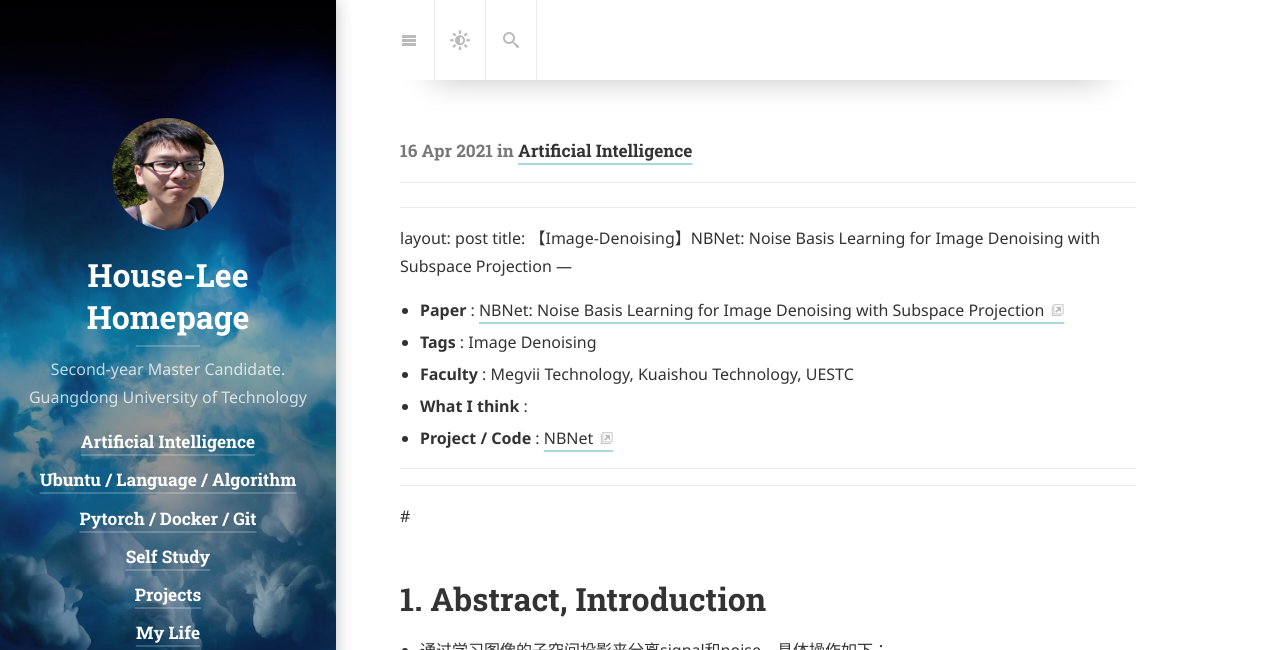
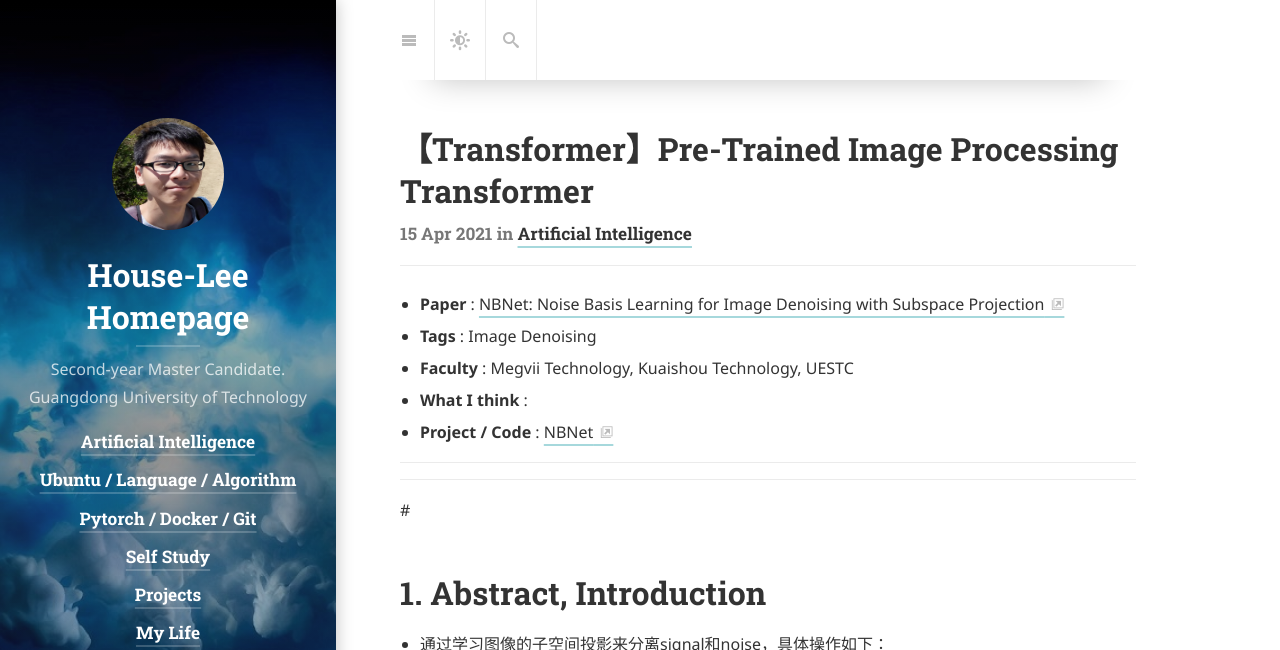
Before and after one commit to Junyang-gdut/gdut-cjy.github.io, a Jekyll site: the page built from artificial-intelligence/_posts/2021-04-15-NBNet.md, in a window 1280 px wide and 900 px high, cut to the strip 0-650 px from the top of the window. Built offline with Jekyll 4.4.1, drawn with Linux system fonts in a browser that asks for light colours; cached includes are drawn as plain includes; nearby versions of some CDN libraries; some web fonts are replaced; our own code applies the rules of GitHub Pages for plain Markdown files; library files that are not in the unit come from our copies; comment, search, counter and statistics services are not loaded.

Commit message:
Update 2021-04-15-NBNet.md

```diff
--- a/artificial-intelligence/_posts/2021-04-15-NBNet.md
+++ b/artificial-intelligence/_posts/2021-04-15-NBNet.md
@@ -1,11 +1,6 @@
 ---
 layout: post
-title: 【Transformer】NBNet: Noise Basis Learning for Image Denoising with Subspace Projection
----
-
----
-layout: post
-title: 【Image-Denoising】NBNet: Noise Basis Learning for Image Denoising with Subspace Projection
+title: 【Transformer】Pre-Trained Image Processing Transformer
 ---
 
 - **Paper** : [NBNet: Noise Basis Learning for Image Denoising with Subspace Projection](https://arxiv.org/abs/2012.15028)
```
